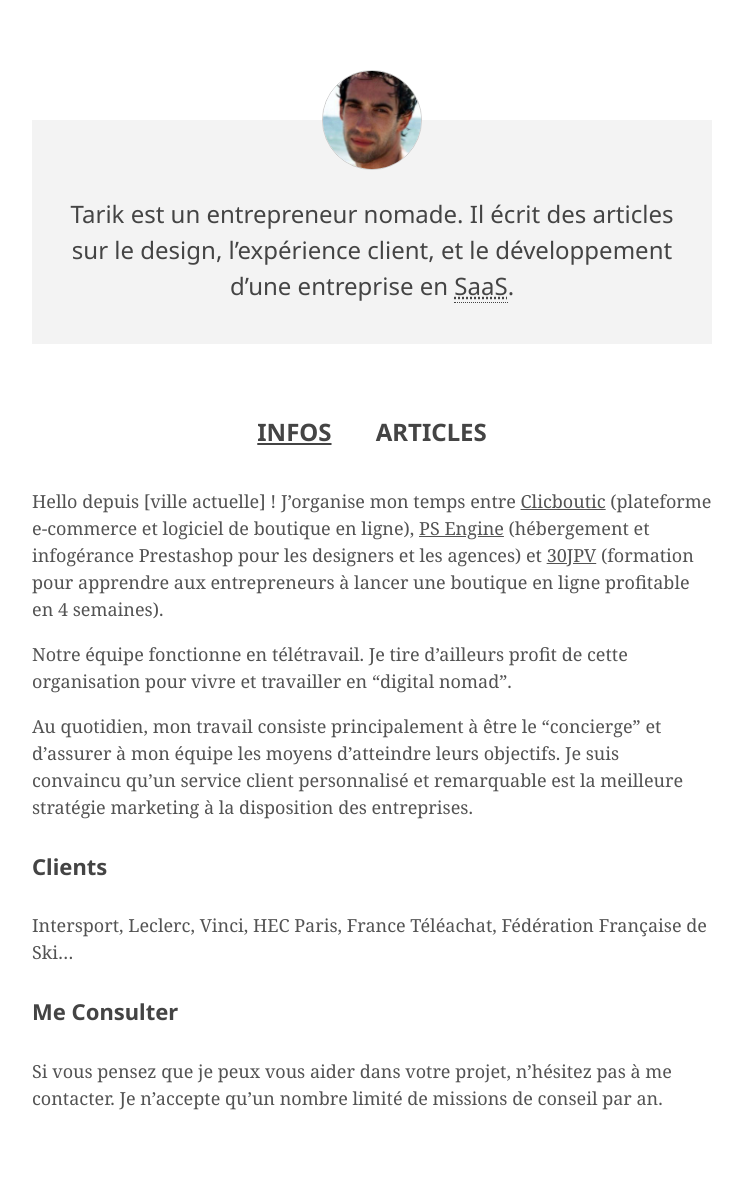
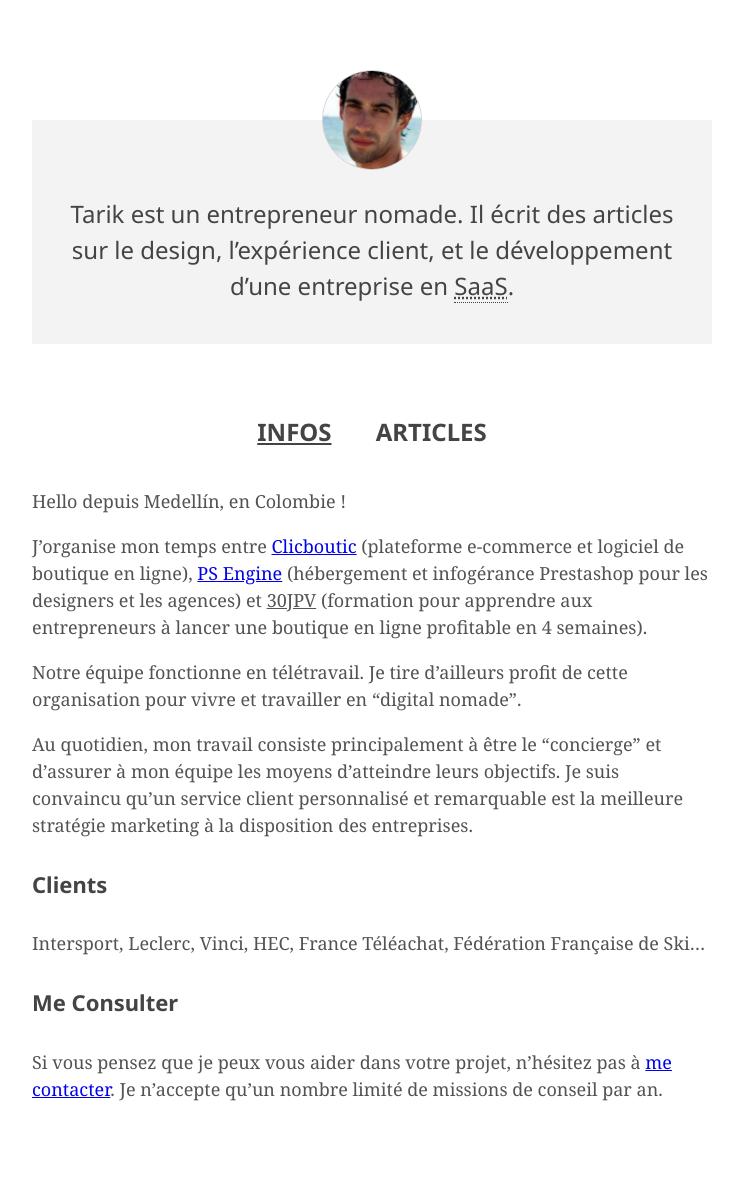
Before and after one commit to tarikpeudon/tarikpeudon.github.io, a Jekyll site: the page built from index.html, in a window 1280 px wide. Shown: the whole page, without its empty margins (268-1010 px from the left). Built offline with Jekyll 4.4.1, drawn with Linux system fonts in a browser that asks for light colours; some web fonts are replaced.

Commit message:
Modification du texte d'à propos

```diff
--- a/_includes/infos.md
+++ b/_includes/infos.md
@@ -1,11 +1,13 @@
-Hello depuis [ville actuelle] ! J’organise mon temps entre [Clicboutic]() (plateforme e-commerce et logiciel de boutique en ligne), [PS Engine]() (hébergement et infogérance Prestashop pour les designers et les agences) et [30JPV]() (formation pour apprendre aux entrepreneurs à lancer une boutique en ligne profitable en 4 semaines).
+Hello depuis Medellín, en Colombie !
 
-Notre équipe fonctionne en télétravail. Je tire d’ailleurs profit de cette organisation pour vivre et travailler en “digital nomad”.
+J’organise mon temps entre [Clicboutic](http://clicboutic.com/) (plateforme e-commerce et logiciel de boutique en ligne), [PS Engine](http://clicboutic.com/psengine/) (hébergement et infogérance Prestashop pour les designers et les agences) et [30JPV]() (formation pour apprendre aux entrepreneurs à lancer une boutique en ligne profitable en 4 semaines).
+
+Notre équipe fonctionne en télétravail. Je tire d’ailleurs profit de cette organisation pour vivre et travailler en “digital nomade”.
 
 Au quotidien, mon travail consiste principalement à être le “concierge” et d’assurer à mon équipe les moyens d’atteindre leurs objectifs. Je suis convaincu qu’un service client personnalisé et remarquable est la meilleure stratégie marketing à la disposition des entreprises.
 
 #### Clients
-Intersport, Leclerc, Vinci, HEC Paris, France Téléachat, Fédération Française de Ski...
+Intersport, Leclerc, Vinci, HEC, France Téléachat, Fédération Française de Ski...
 
 #### Me Consulter
-Si vous pensez que je peux vous aider dans votre projet, n’hésitez pas à me contacter. Je n’accepte qu’un nombre limité de missions de conseil par an.
+Si vous pensez que je peux vous aider dans votre projet, n’hésitez pas à [me contacter](tarik.peudon@clicboutic.com). Je n’accepte qu’un nombre limité de missions de conseil par an.
```
